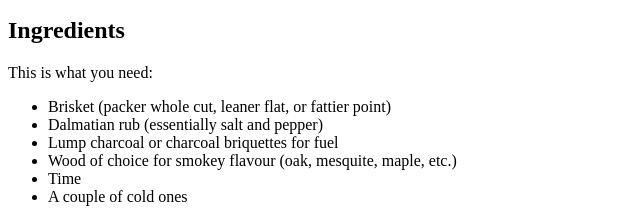
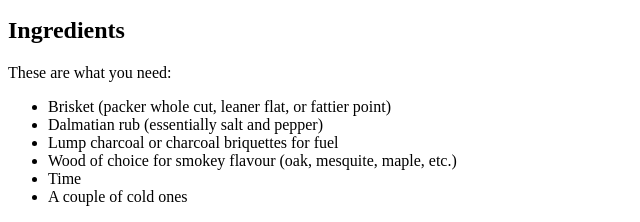
Before and after one commit to teephan91/recipes_website, a plain HTML site: page recipes/brisket.html in a window 1280 px wide. Shown: the part 550-772 px from the top of the page, 0-640 px from the left. Drawn offline with Linux system fonts and the light colour scheme.

Commit message:
Modify 1st recipe "Brisket"
Fix one grammatical error.

Add some indentations to the source code, similar
to the 2nd recipe "Ribs". Easier to read through
in the future.

```diff
--- a/recipes/brisket.html
+++ b/recipes/brisket.html
@@ -11,7 +11,7 @@
         <h2>Description</h2>
             <p>Coming from the <em>"pecs"</em> or chest of the cow, brisket is this tough and stringy slab of muscle. When cooked properly, it turns into this succulent, soft, and <em>(boy oh boy!)</em> mouth-watering dish that is worth dying for. The best place to get delicious brisket is Texas' many BBQ joints. But if you want to try it at home, you can too.</p>
         <h2>Ingredients</h2>
-        <p>This is what you need:</p>
+            <p>These are what you need:</p>
             <ul>
                 <li>Brisket (packer whole cut, leaner flat, or fattier point)</li>
                 <li>Dalmatian rub (essentially salt and pepper)</li>
```
Lines whose indentation alone changed are shown as unchanged.
